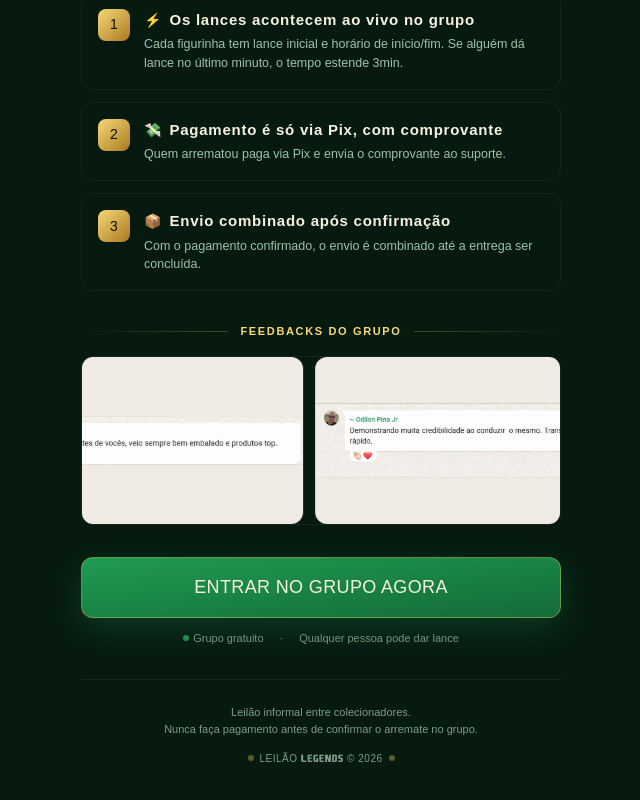
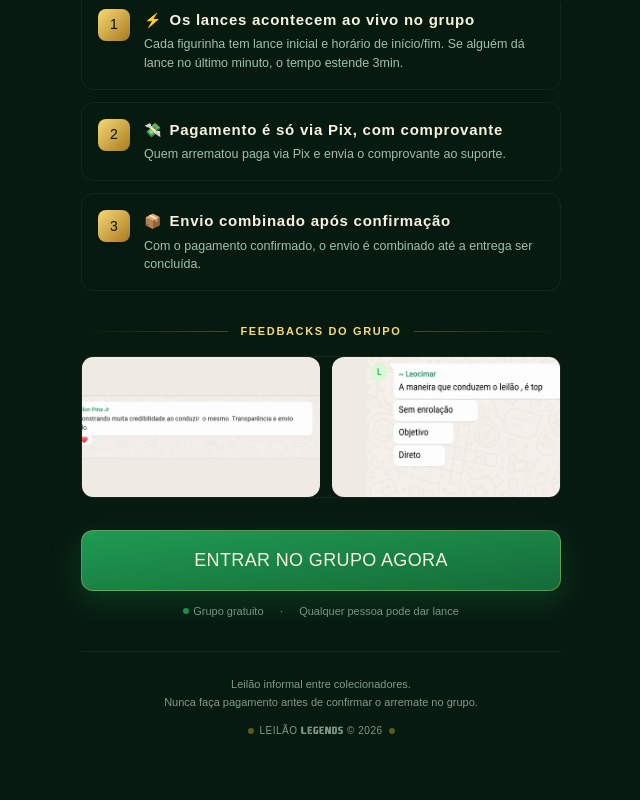
Before and after one commit to Nizera/legends, a Next.js app: page / in a window 1280 px wide. Shown: the part 909-1709 px from the top of the page, without its empty margins (319-959 px from the left). After the commit the page ends 1687 px from the top, so only its background shows below. Built offline with nearby package versions, Linux system fonts and the light colour scheme; no server answers.

Commit message:
fix: marquee carousel proper loop

```diff
--- a/src/app/globals.css
+++ b/src/app/globals.css
@@ -158,10 +158,10 @@ body.modal-open {
 /* Infinite marquee for feedbacks */
 @keyframes marquee {
   0% { transform: translateX(0); }
-  100% { transform: translateX(-50%); }
+  100% { transform: translateX(calc(-280px * 3 - 12px * 3)); }
 }
 .animate-marquee {
-  animation: marquee 12s linear infinite;
+  animation: marquee 15s linear infinite;
 }
 .animate-marquee:hover {
   animation-play-state: paused;
--- a/src/app/page.tsx
+++ b/src/app/page.tsx
@@ -108,11 +108,23 @@ function PageContent() {
             <div className="h-px flex-1 bg-gradient-to-l from-transparent to-gold-500/30" />
           </div>
           <div className="overflow-hidden rounded-xl border border-white/[0.06]">
-            <div className="flex gap-3 animate-marquee">
-              {[1, 2, 3, 1, 2, 3].map((num, i) => (
+            <div className="flex gap-3 w-max animate-marquee">
+              {[1, 2, 3].map((num) => (
                 <div
-                  key={i}
-                  className="flex-none w-[70%] rounded-xl overflow-hidden"
+                  key={`a-${num}`}
+                  className="flex-none w-[280px] rounded-xl overflow-hidden"
+                >
+                  <img
+                    src={`/feedback_0${num}_final.png`}
+                    alt={`Feedback ${num}`}
+                    className="w-full h-auto object-cover"
+                  />
+                </div>
+              ))}
+              {[1, 2, 3].map((num) => (
+                <div
+                  key={`b-${num}`}
+                  className="flex-none w-[280px] rounded-xl overflow-hidden"
                 >
                   <img
                     src={`/feedback_0${num}_final.png`}
```
